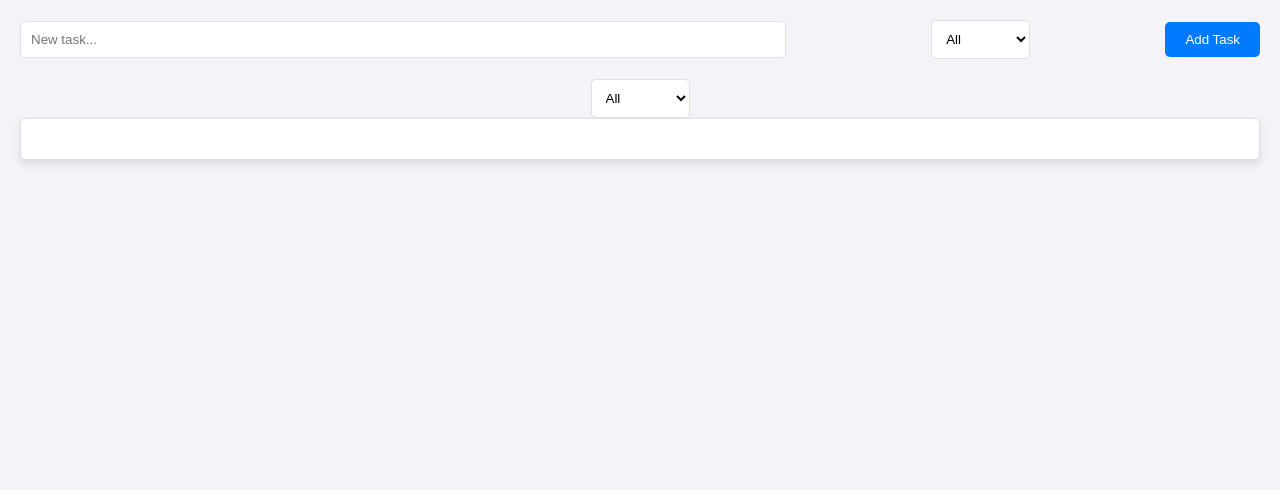
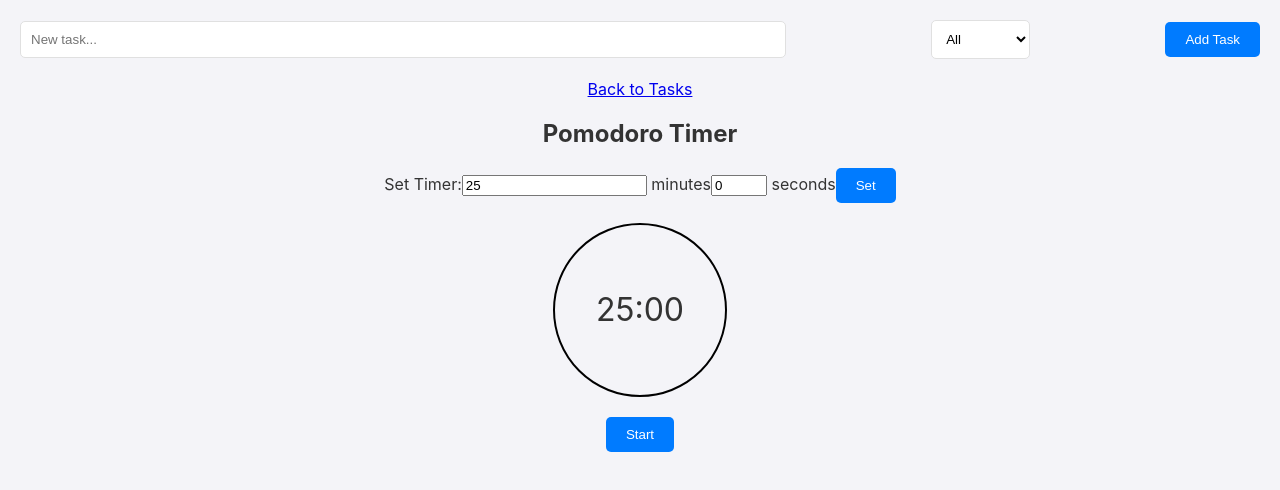
Before and after one commit to vukhanh732/Task-Mate, a React (Create React App) app: page /pomo-timer in a window 1280 px wide. Shown: the top 490 px of the page. Built offline with nearby package versions, Linux system fonts and the light colour scheme.

Commit message:
Added pomodoro timer functions

```diff
--- a/src/App.js
+++ b/src/App.js
@@ -1,18 +1,22 @@
 import React from 'react';
 import TopBar from './components/TopBar';
 import TaskList from './components/TaskList';
+import PomoTimer from './PomoTimer';  // Ensure this path points correctly to your PomoTimer component
+import { BrowserRouter as Router, Route, Routes } from 'react-router-dom';
 import './App.css';
 
 function App() {
-  return (
-    <div className="App">
-      <TopBar />
-      <TaskList />
-      {/* Future: Modals and other components */}
-    </div>
-  );
+    return (
+        <Router>
+            <div className="App">
+                <TopBar />
+                <Routes>
+                    <Route path="/pomo-timer" element={<PomoTimer />} />
+                    <Route path="/" element={<TaskList />} />
+                </Routes>
+            </div>
+        </Router>
+    );
 }
 
-
-
 export default App;
--- a/src/PomoTimer.js
+++ b/src/PomoTimer.js
@@ -1,21 +1,40 @@
 import React, { useState, useEffect } from 'react';
+import { Link } from 'react-router-dom';
 
-const PomoTimer = () => {
+function PomoTimer() {
     const [minutes, setMinutes] = useState(25);
     const [seconds, setSeconds] = useState(0);
     const [isActive, setIsActive] = useState(false);
     const [pomoCount, setPomoCount] = useState(0);
+    const [inputMinutes, setInputMinutes] = useState(25);
+    const [inputSeconds, setInputSeconds] = useState(0);
+
+    const setTimer = () => {
+        setMinutes(inputMinutes);
+        setSeconds(inputSeconds);
+    };
+
+    const playBuzzSound = () => {
+        const audioContext = new (window.AudioContext || window.webkitAudioContext)();
+        const buzz = new Audio('https://www.soundjay.com/button/beep-07.wav');
+        const source = audioContext.createMediaElementSource(buzz);
+        source.connect(audioContext.destination);
+        buzz.play();
+    };
 
     useEffect(() => {
         let interval;
 
-        if (isActive) {
+        if (isActive && !(minutes === 0 && seconds === 0)) {
             interval = setInterval(() => {
                 if (seconds > 0) {
                     setSeconds(seconds - 1);
-                }
-                if (seconds === 0) {
-                    if (minutes === 0) {
+                } else if (seconds === 0 && minutes > 0) {
+                    setMinutes(minutes - 1);
+                    setSeconds(59);
+                } else {
+                    clearInterval(interval); // Ensure the interval is cleared if we reach this point.
+                    playBuzzSound();
                     alert('Timer is done!');
                     setIsActive(false);
                     setPomoCount(prevCount => {
@@ -27,11 +46,6 @@ const PomoTimer = () => {
                         }
                         return newCount;
                     });
-                        setSeconds(0);
-                    } else {
-                        setMinutes(prevMinutes => prevMinutes - 1)
-                        setSeconds(59);
-                    }
                 }
             }, 1000);
         } else {
@@ -39,12 +53,35 @@ const PomoTimer = () => {
         }
 
         return () => clearInterval(interval);
-    }, [isActive, seconds]);
+    }, [isActive, minutes, seconds]);
+
 
     return (
+        <div style={{ textAlign: 'center' }}>
+            <Link to="/">Back to Tasks</Link>
+            <h2>Pomodoro Timer</h2>
+
             <div>
-            <h2>Pomodoro Timer</h2>
-            <div>{String(minutes).padStart(2, '0')}:{String(seconds).padStart(2, '0')}</div>
+                Set Timer:
+                <input type="number" value={inputMinutes} onChange={e => setInputMinutes(e.target.value)} min="0" /> minutes
+                <input type="number" value={inputSeconds} onChange={e => setInputSeconds(e.target.value)} min="0" max="59" /> seconds
+                <button onClick={setTimer}>Set</button>
+            </div>
+
+            <div style={{
+                fontSize: '2rem',
+                margin: '20px auto',
+                border: '2px solid black',
+                padding: '10px',
+                borderRadius: '50%',
+                width: '150px',
+                height: '150px',
+                display: 'flex',
+                alignItems: 'center',
+                justifyContent: 'center'
+            }}>
+                {String(minutes).padStart(2, '0')}:{String(seconds).padStart(2, '0')}
+            </div>
             <button onClick={() => setIsActive(!isActive)}>
                 {isActive ? 'Pause' : 'Start'}
             </button>
--- a/src/TaskContext.js
+++ b/src/TaskContext.js
@@ -1,10 +1,18 @@
-import React, { useState, createContext } from 'react';
+import React, { useState, createContext, useEffect } from 'react';
 
 export const TaskContext = createContext();
 
 export const TaskProvider = props => {
-  const [tasks, setTasks] = useState([]);
-  const [filterCategory, setFilterCategory] = useState("All"); // New state
+  // Try to get tasks from localStorage first, fall back to an empty array
+  const initialTasks = JSON.parse(localStorage.getItem('tasks')) || [];
+
+  const [tasks, setTasks] = useState(initialTasks);
+  const [filterCategory, setFilterCategory] = useState("All");
+
+  // Save tasks to localStorage whenever they change
+  useEffect(() => {
+    localStorage.setItem('tasks', JSON.stringify(tasks));
+  }, [tasks]);
 
   return (
     <TaskContext.Provider value={[tasks, setTasks, filterCategory, setFilterCategory]}>
--- a/src/components/TaskContextMenu.js
+++ b/src/components/TaskContextMenu.js
@@ -3,6 +3,7 @@ import { TaskContext } from '../TaskContext';
 import DatePicker from 'react-datepicker';
 import 'react-datepicker/dist/react-datepicker.css';
 import useOnClickOutside from '../hooks/useOnClickOutside';
+import { useNavigate } from 'react-router-dom';
 
 function TaskContextMenu({ task, position, hideMenu, toggleImportant }) {
   const [tasks, setTasks] = useContext(TaskContext);
@@ -11,9 +12,10 @@ function TaskContextMenu({ task, position, hideMenu, toggleImportant }) {
   const [reminder, setReminder] = useState(task.reminder);
   const [customReminder, setCustomReminder] = useState("");
 
-  const ref = useRef(); // <-- Define the ref here
+  const ref = useRef();
+  const navigate = useNavigate();
 
-  useOnClickOutside(ref, () => {  // Use the ref with the custom hook
+  useOnClickOutside(ref, () => {
     hideMenu();
     setIsModalOpen(false);
   });
@@ -34,12 +36,9 @@ function TaskContextMenu({ task, position, hideMenu, toggleImportant }) {
   };
 
   return (
-    <div
-      ref={ref}
-      className="context-menu"
-      style={{ top: position.y, left: position.x }}
-    >
+    <div ref={ref} className="context-menu" style={{ top: position.y, left: position.x }}>
       <ul>
+        <li onClick={() => navigate('/pomo-timer')}>Start Pomo Timer</li>
         <li onClick={() => setIsModalOpen(true)}>Set Due Date</li>
         <li onClick={toggleImportant}>
           {task.important ? "Unmark as Important" : "Mark as Important"}
@@ -51,7 +50,6 @@ function TaskContextMenu({ task, position, hideMenu, toggleImportant }) {
           Delete
         </li>
       </ul>
-
       {isModalOpen && (
         <div className="date-modal">
           <h2>Select Due Date</h2>
@@ -66,8 +64,8 @@ function TaskContextMenu({ task, position, hideMenu, toggleImportant }) {
               <option value="custom">Custom</option>
             </select>
             {reminder === "custom" &&
-            <input type="number" placeholder="Minutes" onChange={e => setCustomReminder(e.target.value)} />
-}
+              <input type="number" placeholder="Minutes" onChange={e => setCustomReminder(e.target.value)} />
+            }
           </div>
           <button onClick={saveDueDate}>Save</button>
         </div>
```
Lines whose indentation alone changed are shown as unchanged.
